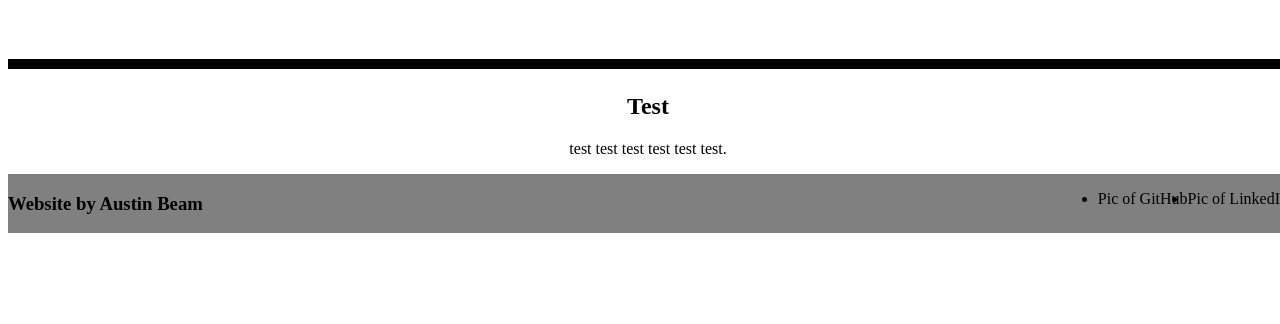
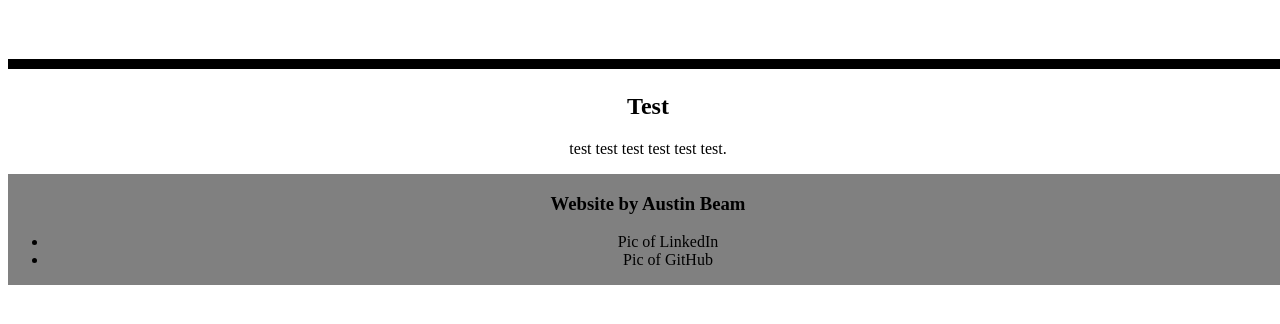
Before and after one commit to bledsoe57/codelou, a plain HTML site: page index.html in a window 1280 px wide. Shown: the part 284-608 px from the top of the page. Drawn offline with Linux system fonts and the light colour scheme.

Commit message:
Removed footer CSS. Previously broken.

```diff
--- a/style.css
+++ b/style.css
@@ -63,11 +63,3 @@ footer a {
     color: inherit;
     text-decoration: none;
 }
-
-footer li {
-    float: right;
-}
-
-.author {
-    float: left;
-}
```
